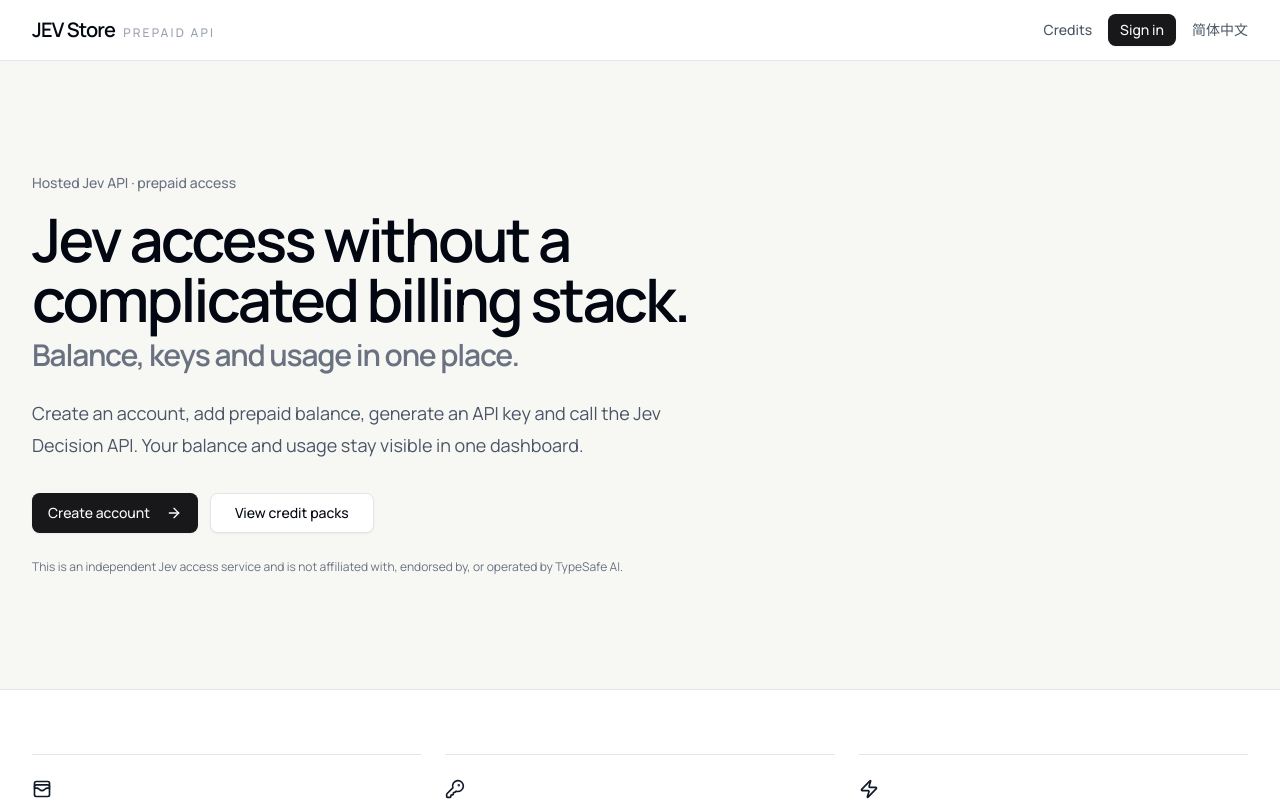
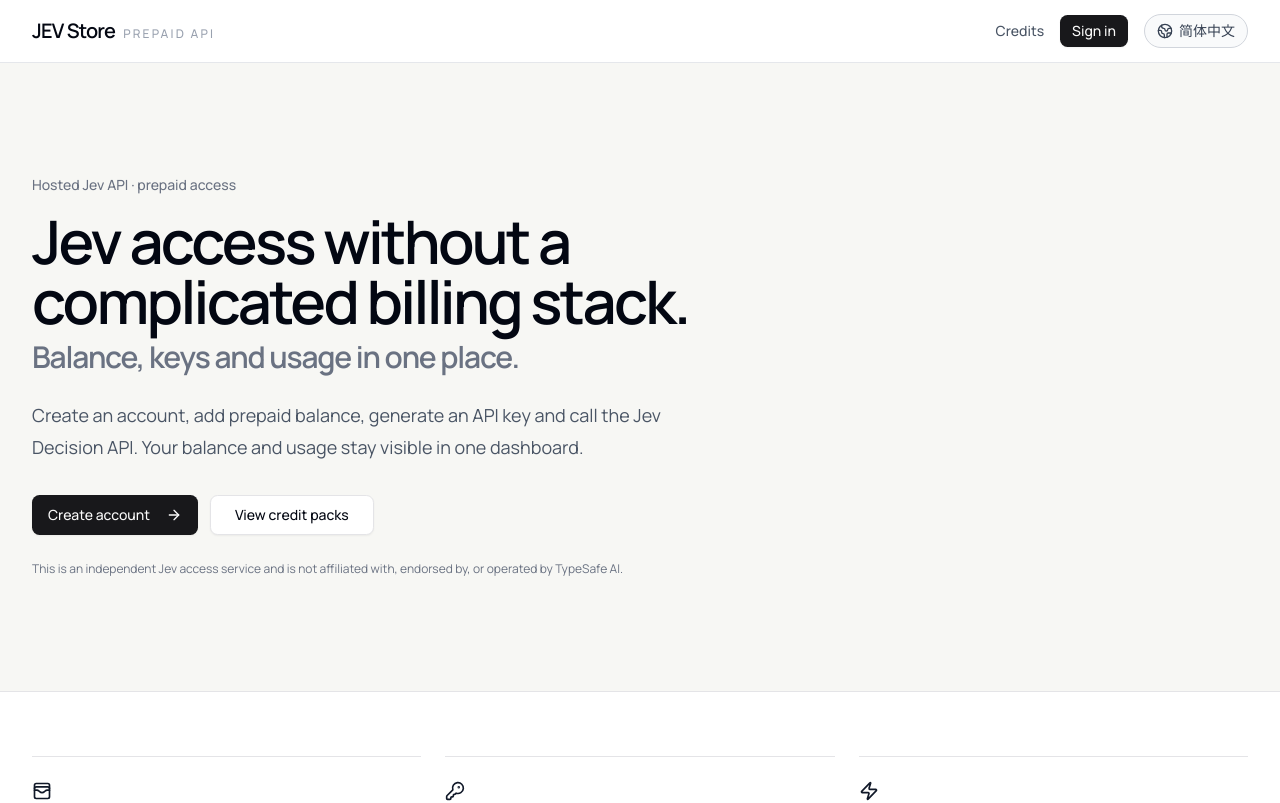
Before and after one commit to Hinstein/jev-vip, a Next.js app: page / in a window 1280 px wide. Shown: the top 803 px of the page. Built offline with nearby package versions, Linux system fonts and the light colour scheme; no server answers.

Commit message:
style: emphasize locale switcher

```diff
--- a/app/(dashboard)/layout.tsx
+++ b/app/(dashboard)/layout.tsx
@@ -43,7 +43,7 @@
     );
   }
 
-  const label = user.display_name || user.username || 'U';
+  const label = user.email || user.display_name || user.username || 'U';
 
   return (
     <DropdownMenu open={isMenuOpen} onOpenChange={setIsMenuOpen}>
@@ -97,7 +97,7 @@
           <Suspense fallback={<div className="h-9 w-9" />}>
             <UserMenu />
           </Suspense>
-          <Suspense fallback={<span className="h-5 w-16" />}>
+          <Suspense fallback={<span className="h-8 w-24" />}>
             <LocaleSwitcher />
           </Suspense>
         </div>
--- a/components/i18n/locale-switcher.tsx
+++ b/components/i18n/locale-switcher.tsx
@@ -2,6 +2,7 @@
 
 import Link from 'next/link';
 import { usePathname, useSearchParams } from 'next/navigation';
+import { Globe2 } from 'lucide-react';
 import {
   defaultLocale,
   getLocaleFromPathname,
@@ -30,11 +31,12 @@
   return (
     <Link
       href={target}
-      className="text-sm font-medium text-gray-600 hover:text-gray-950"
+      className="inline-flex items-center gap-1.5 rounded-full border border-gray-300 bg-gray-50 px-3 py-1.5 text-sm font-medium text-gray-700 transition-colors hover:border-gray-400 hover:bg-gray-100 hover:text-gray-950"
       aria-label={`${t('common.language')}: ${t(
         nextLocale === 'zh-CN' ? 'common.chinese' : 'common.english'
       )}`}
     >
+      <Globe2 aria-hidden="true" className="h-4 w-4" />
       {nextLocale === 'zh-CN' ? t('common.chinese') : t('common.english')}
     </Link>
   );
```
